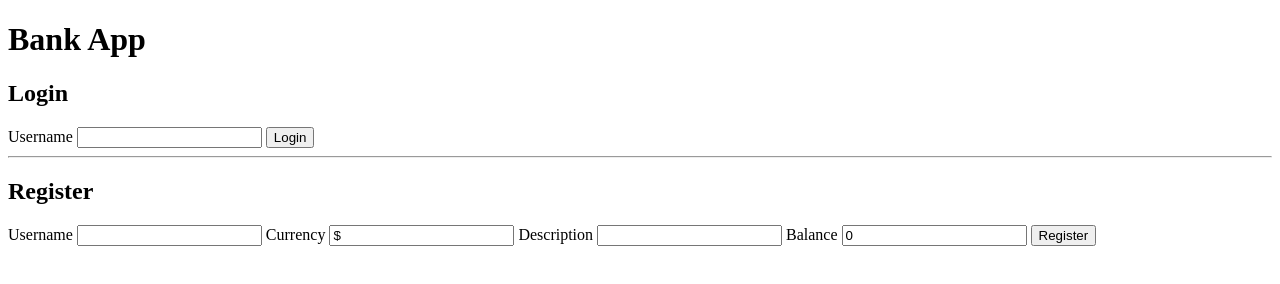
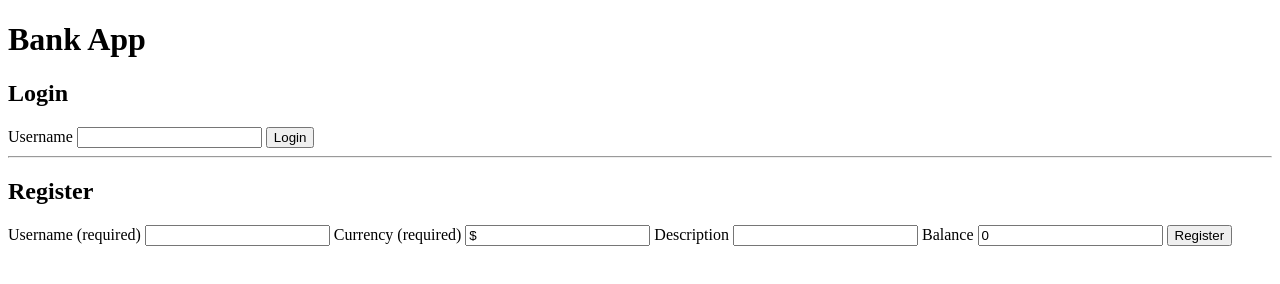
Before and after one commit to Ay-slim/effective-sniffle, a browser extension: page bank-app/index.html in a window 1280 px wide. Drawn offline with Linux system fonts and the light colour scheme.

Commit message:
Required fields

```diff
--- a/bank-app/index.html
+++ b/bank-app/index.html
@@ -21,10 +21,10 @@
         <hr/>
         <h2>Register</h2>
         <form id="registerForm" action="javascript:register()">
-          <label for="user">Username</label>
-          <input type="text" id="user" name="user">
-          <label for="currency">Currency</label>
-          <input type="text" id="currency" name="currency" value="$">
+          <label for="user">Username (required)</label>
+          <input type="text" id="user" name="user" maxlength="20" required>
+          <label for="currency">Currency (required)</label>
+          <input type="text" id="currency" name="currency" value="$" maxlength="5" required>
           <label for="description">Description</label>
           <input type="text" id="description" name="description">
           <label for="balance">Balance</label>
```
